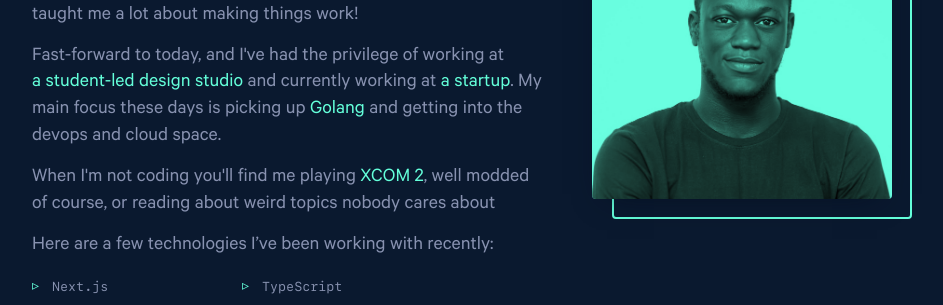
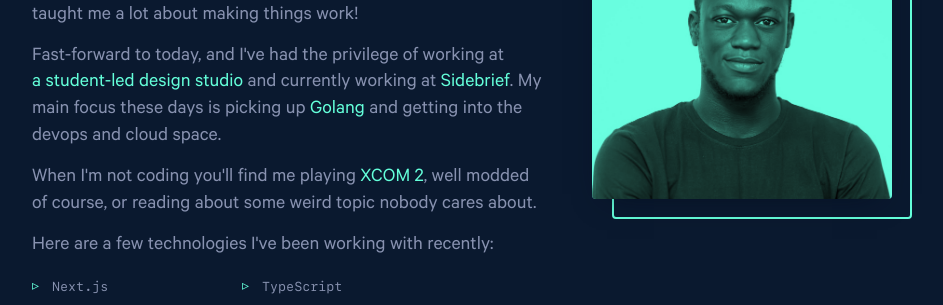
Before and after one commit to Jesuloba-world/dev-portfolio-2, a Next.js app: page / in a window 1280 px wide. Shown: the part 1086-1391 px from the top of the page, without its empty margins (158-1101 px from the left). Built offline with nearby package versions, Linux system fonts and the light colour scheme; no server answers.

Commit message:
about section updated

```diff
--- a/src/components/loader/index.tsx
+++ b/src/components/loader/index.tsx
@@ -53,17 +53,14 @@ const Loader: FC<loaderProps> = ({ finishLoading }) => {
 		return () => clearTimeout(timeout);
 	}, [animate]);
 
+	useEffect(() => {
+		const body = document.querySelector("body")!;
+		body.classList.add("hidden");
+		return body.classList.remove("hidden");
+	}, []);
+
 	return (
 		<StyledLoader className="loader" isMounted={isMounted}>
-			{/* <Script
-				id={"hideBody"}
-				dangerouslySetInnerHTML={{
-					__html: `
-                document.body.classList.add(${isMounted && `hidden`});
-            `,
-				}}
-			/> */}
-
 			<div className="logo-wrapper">
 				<IconLoader />
 			</div>
--- a/src/components/menu/index.tsx
+++ b/src/components/menu/index.tsx
@@ -99,20 +99,21 @@ const Menu = () => {
 		};
 	}, [onKeyDown, setFocusables]);
 
+	useEffect(() => {
+		const body = document.querySelector("body")!;
+
+		if (menuOpen) {
+			body.classList.add("blur");
+		} else {
+			if (body.classList.contains("blur")) body.classList.remove("blur");
+		}
+	}, [menuOpen]);
+
 	const wrapperRef = useRef<HTMLDivElement>(null);
 	useOnClickOutside(wrapperRef, () => setMenuOpen(false));
 
 	return (
 		<StyledMenu>
-			<Script
-				id={"menuBlur"}
-				dangerouslySetInnerHTML={{
-					__html: `
-                document.body.classList.add(${menuOpen ? "blur" : ""});
-            `,
-				}}
-			/>
-
 			<div ref={wrapperRef}>
 				<StyledHamburgerButton
 					onClick={toggleMenu}
--- a/src/components/sections/about/index.tsx
+++ b/src/components/sections/about/index.tsx
@@ -56,7 +56,7 @@ const About = () => {
 								a student-led design studio
 							</a>{" "}
 							and currently working at{" "}
-							<a href={"http://sidebrief.com/"}>a startup</a>. My
+							<a href={"http://sidebrief.com/"}>Sidebrief</a>. My
 							main focus these days is picking up{" "}
 							<a href="https://go.dev/">Golang</a> and getting
 							into the devops and cloud space.
@@ -67,13 +67,13 @@ const About = () => {
 							<a href="https://store.steampowered.com/app/268500/XCOM_2/">
 								XCOM 2
 							</a>
-							, well modded of course, or reading about weird
-							topics nobody cares about
+							, well modded of course, or reading about some weird
+							topic nobody cares about.
 						</p>
 
 						<p>
-							Here are a few technologies I’ve been working with
-							recently:
+							Here are a few technologies I&apos;ve been working
+							with recently:
 						</p>
 					</div>
 
```
